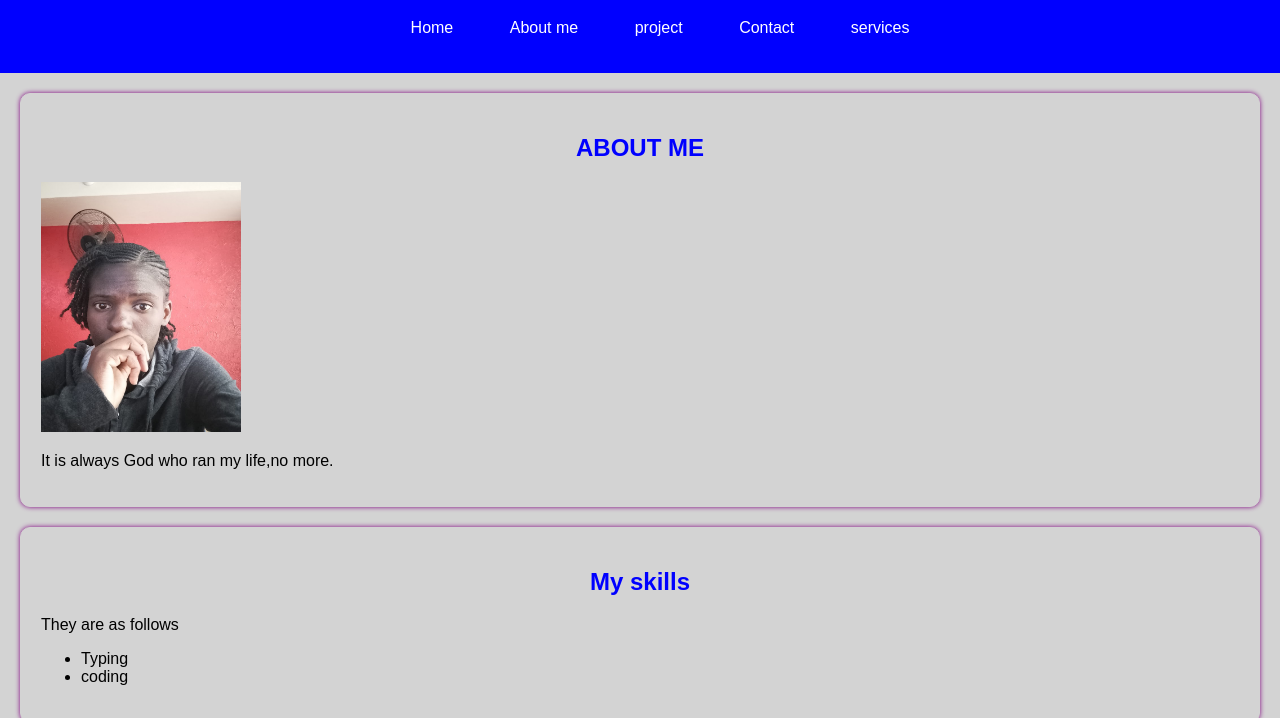
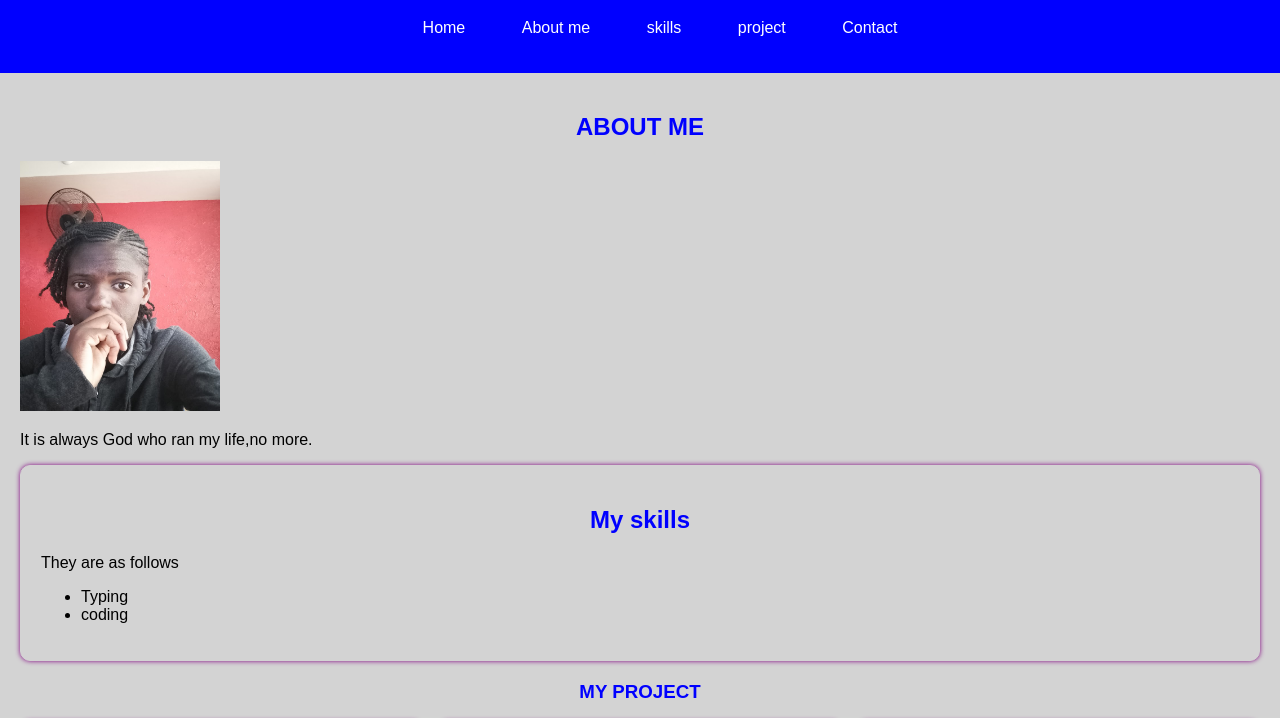
Before and after one commit to purityseverio-netizen/portfolio, a plain HTML site: page index.html in a window 1280 px wide. Shown: the part 81-799 px from the top of the page. Drawn offline with Linux system fonts and the light colour scheme.

Commit message:
initial commit

```diff
--- a/index.html
+++ b/index.html
@@ -15,10 +15,11 @@
     <nav>
         <ul>
             <li><a href="#">Home</a></li>
-            <li><a href="#">About me</a></li>
-            <li><a href="#">project</a></li>
-            <li><a href="#">Contact</a></li>
-            <li><a href="#">services</a></li>
+            <li><a href="#abaut">About me</a></li>
+             <li><a href="#skills">skills</a></li>
+            <li><a href="#project">project</a></li>
+            <li><a href="#contact">Contact</a></li>
+
 
 
         </ul>
@@ -26,7 +27,7 @@
 </header>
 <!--header section-->
 <main>
-    <section id="about">
+    <section id="abaut">
     <h2>ABOUT ME</h2>
 
         <img src="static/images/pur2.jpg" alt="" height="250" width="200">
```
